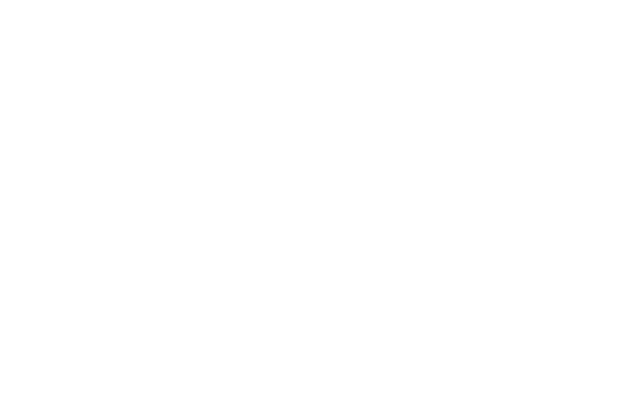
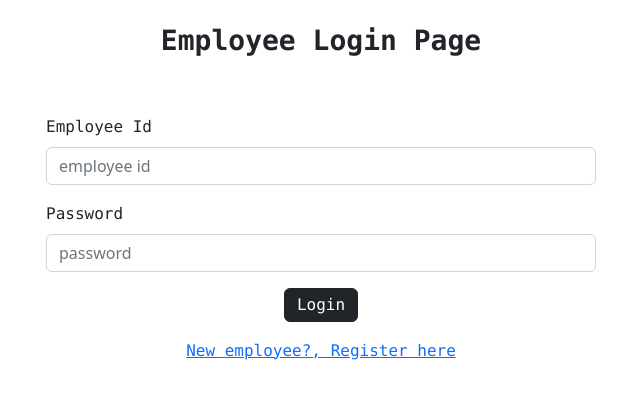
Before and after one commit to sufailbadushat/nest-digital-angular-app, an Angular app: page /employeeLogin in a window 1280 px wide. Before the commit this address led to /. Shown: the top 398 px of the page, without its empty margins (319-959 px from the left). Built offline with nearby package versions, Linux system fonts and the light colour scheme.

Commit message:
route set and authentication

```diff
--- a/src/app/employee-login/employee-login.component.html
+++ b/src/app/employee-login/employee-login.component.html
@@ -7,14 +7,14 @@
                 </div>
                 <div class="col col-12 col-sm-12 col-md-12 col-lg-6 col-xl-6 col-xxl-6 mt-5">
                     <label for="" class="form-label font-monospace">Employee Id</label>
-                    <input type="text" placeholder="employee id" class="form-control">
+                    <input name="employeeId" [(ngModel)]="employeeId" type="text" placeholder="employee id" class="form-control">
                 </div>
                 <div class="col col-12 col-sm-12 col-md-12 col-lg-6 col-xl-6 col-xxl-6">
                     <label for="" class="form-label font-monospace ">Password</label>
-                    <input type="text" placeholder="password" class="form-control">
+                    <input name="password" [(ngModel)]="password" type="text" placeholder="password" class="form-control">
                 </div>
                 <div class="col col-12 col-sm-12 col-md-12 col-lg-12 col-lg-12 col-xl-12 col-xxl-12 text-center">
-                    <button  class="btn btn-dark font-monospace py-1">Login</button>
+                    <button (click)="readValue()" class="btn btn-dark font-monospace py-1">Login</button>
                 </div>
                 <div class="col col-12 col-sm-12 col-md-12 col-lg-12 col-lg-12 col-xl-12 col-xxl-12 text-center">
                     <a  class="font-monospace" routerLink="/employeeRegister">New employee?, Register here</a>
--- a/src/app/employee-login/employee-login.component.ts
+++ b/src/app/employee-login/employee-login.component.ts
@@ -1,4 +1,5 @@
 import { Component } from '@angular/core';
+import { Router } from '@angular/router';
 
 @Component({
   selector: 'app-employee-login',
@@ -6,5 +7,22 @@ import { Component } from '@angular/core';
   styleUrls: ['./employee-login.component.css']
 })
 export class EmployeeLoginComponent {
+  employeeId = ""
+  password = ""
+
+  constructor(private route:Router){}
+
+  readValue = () => {
+    let data: any = {
+      "employeeId": this.employeeId,
+      "password": this.password
+    }
+    console.log(data);
+    if (this.employeeId=="1122" && this.password=="12345") {
+      this.route.navigate(['/addCourses'])
+    } else {
+      alert("invalid login..!")
+    }
+  }
 
 }
--- a/src/app/nav-employee/nav-employee.component.html
+++ b/src/app/nav-employee/nav-employee.component.html
@@ -11,7 +11,7 @@
                     <a class="nav-link text-secondary" routerLink="/addCourses">Add Courses</a>
                 </li>
                 <li class="nav-item fw-bold ">
-                    <a class="nav-link text-secondary" routerLink="/addlFriends">Add Friends</a>
+                    <a class="nav-link text-secondary" routerLink="/addFriends">Add Friends</a>
                 </li>
 
             </ul>
```
Also changed, not shown: src/app/app.module.ts (+12 -0 lines).
